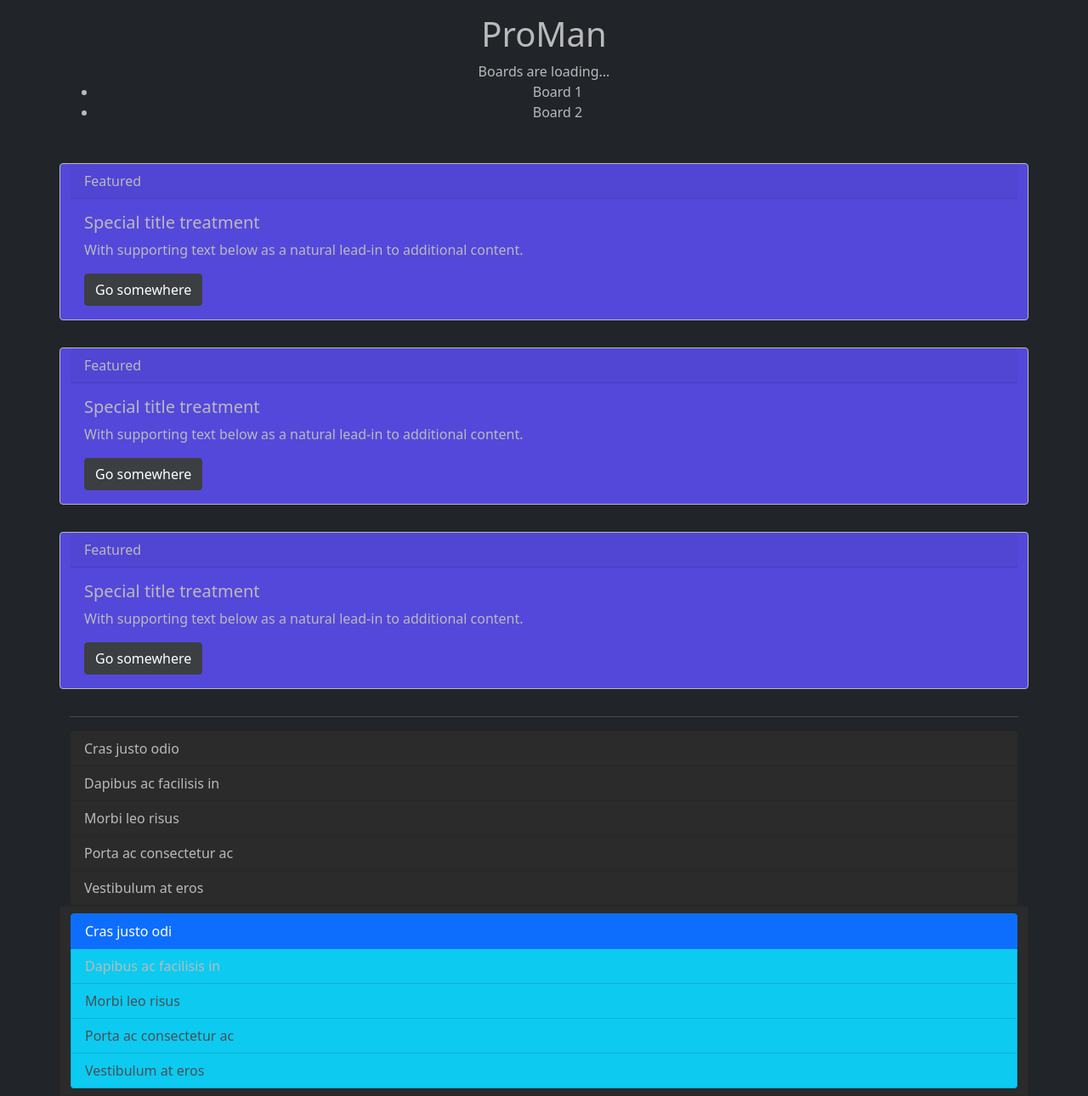
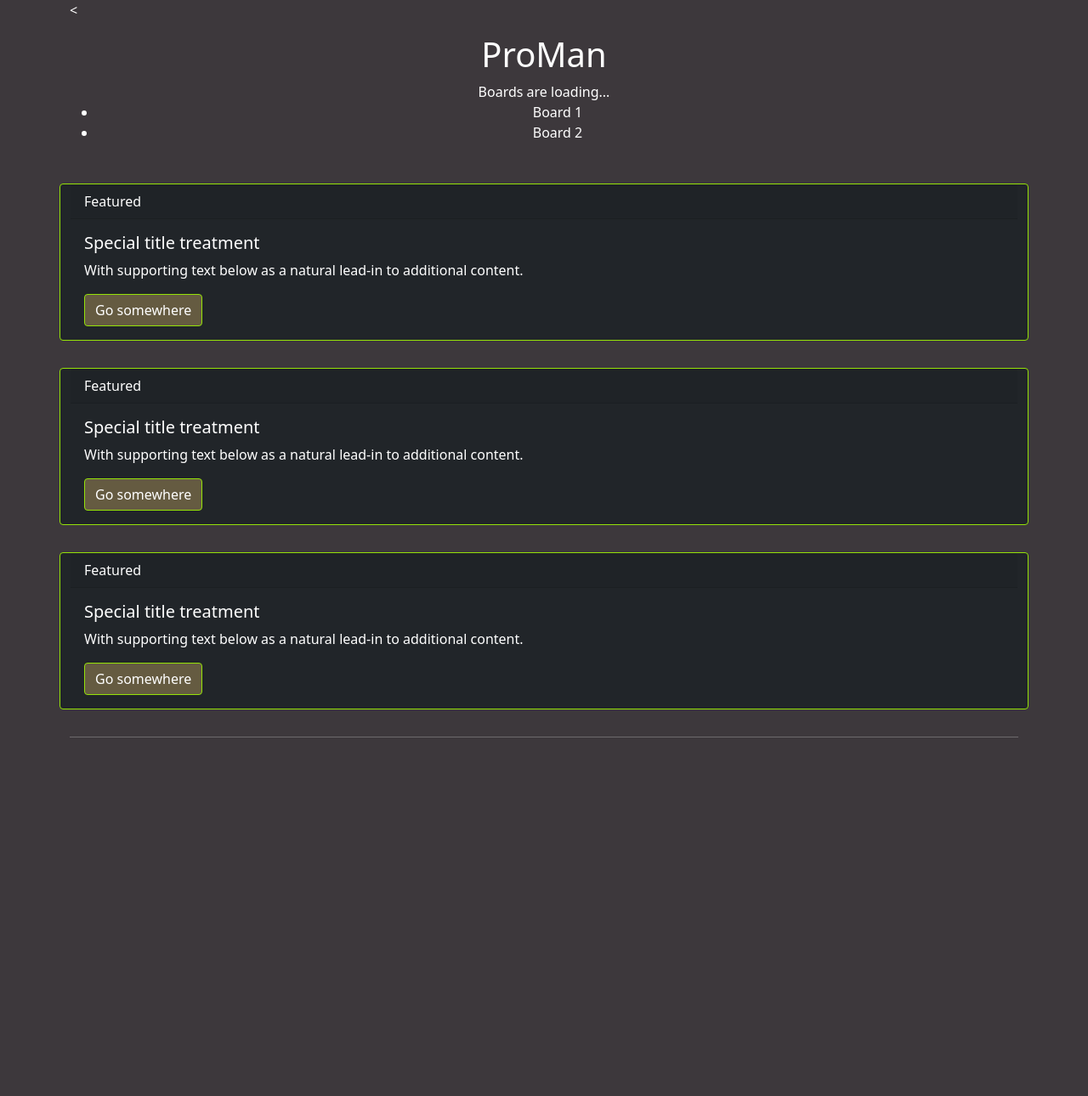
Before and after one commit to eorll/Proman, a Flask app: page / in a window 1280 px wide. Shown: the whole page at 85% size. After the commit the page ends 868 px from the top, so only its background shows below. Run offline with Flask 2, Linux system fonts and the light colour scheme; parts of the project's set-up code (start-up, migrations or seed data) failed here and were passed over; some libraries are stand-ins or nearby versions.

Commit message:
propozycja kolorów

```diff
--- a/static/scss/main.scss
+++ b/static/scss/main.scss
@@ -3,22 +3,26 @@
 @import "../node_modules/bootstrap/scss/functions";
 @import "../node_modules/bootstrap/scss/variables";
 
-$list-group-hover-bg: #5448db;
-$list-group-bg: $info;
-$body-bg: $dark;
-$body-color: $light;
+$list-group-hover-bg: #c8d8aa;
+$list-group-bg: $gray-600;
+$body-bg: #3d383c;
+$body-color: #ffffff;
+
+
+
 
 
 
 $theme-colors: (
-  "primary": #3c3f41,
-  "secondary": #2b2b2c,
-  "success":    $success,
+  "primary": #6a7274,
+  "secondary": #505053,
+  "success":    #95e208,
   "info":       $info,
   "warning":    $warning,
   "danger":     $danger,
   "light":      $light,
-  "dark":       #5448db
+  "dark":       $dark,
+  "brown":      #655b41
 );
 
 
--- a/templates/board.html
+++ b/templates/board.html
@@ -1,10 +1,10 @@
-<div class="card bg-dark border-light my-3">
+<div class="card bg-dark border-success my-3">
     <div class="card-header">
         Featured
     </div>
     <div class="card-body">
         <h5 class="card-title">Special title treatment</h5>
         <p class="card-text">With supporting text below as a natural lead-in to additional content.</p>
-        <a href="#" class="btn btn-primary">Go somewhere</a>
+        <a href="#" class="btn btn-brown border-success">Go somewhere</a>
     </div>
 </div>
--- a/templates/index.html
+++ b/templates/index.html
@@ -7,25 +7,5 @@
         {% include 'board.html' %}
     </div>
     <hr>
-    <div class="row">
 
-        <ul class="list-group ">
-            <li class="list-group-item bg-secondary text-light ">Cras justo odio</li>
-            <li class="list-group-item bg-secondary text-light">Dapibus ac facilisis in</li>
-            <li class="list-group-item bg-secondary text-light">Morbi leo risus</li>
-            <li class="list-group-item bg-secondary text-light">Porta ac consectetur ac</li>
-            <li class="list-group-item bg-secondary text-light ">Vestibulum at eros</li>
-        </ul>
-        <div class="list-group-item bg-secondary text-light">
-            <div class="list-group">
-                <a href="#" class="list-group-item list-group-item-action active " aria-current="true">
-                    Cras justo odi</a>
-                <a href="#" class="list-group-item list-group-item-action text-light">Dapibus ac facilisis in</a>
-                <a href="#" class="list-group-item list-group-item-action ">Morbi leo risus</a>
-                <a href="#" class="list-group-item list-group-item-action ">Porta ac consectetur ac</a>
-                <a href="#" class="list-group-item list-group-item-action  " tabindex="-1" aria-disabled="true">Vestibulum
-                    at eros</a>
-            </div>
-        </div>
-    </div>
 {% endblock %}
```
Also changed, not shown: templates/layout.html (+5 -2 lines), static/scss/main.css, 1 other file.
